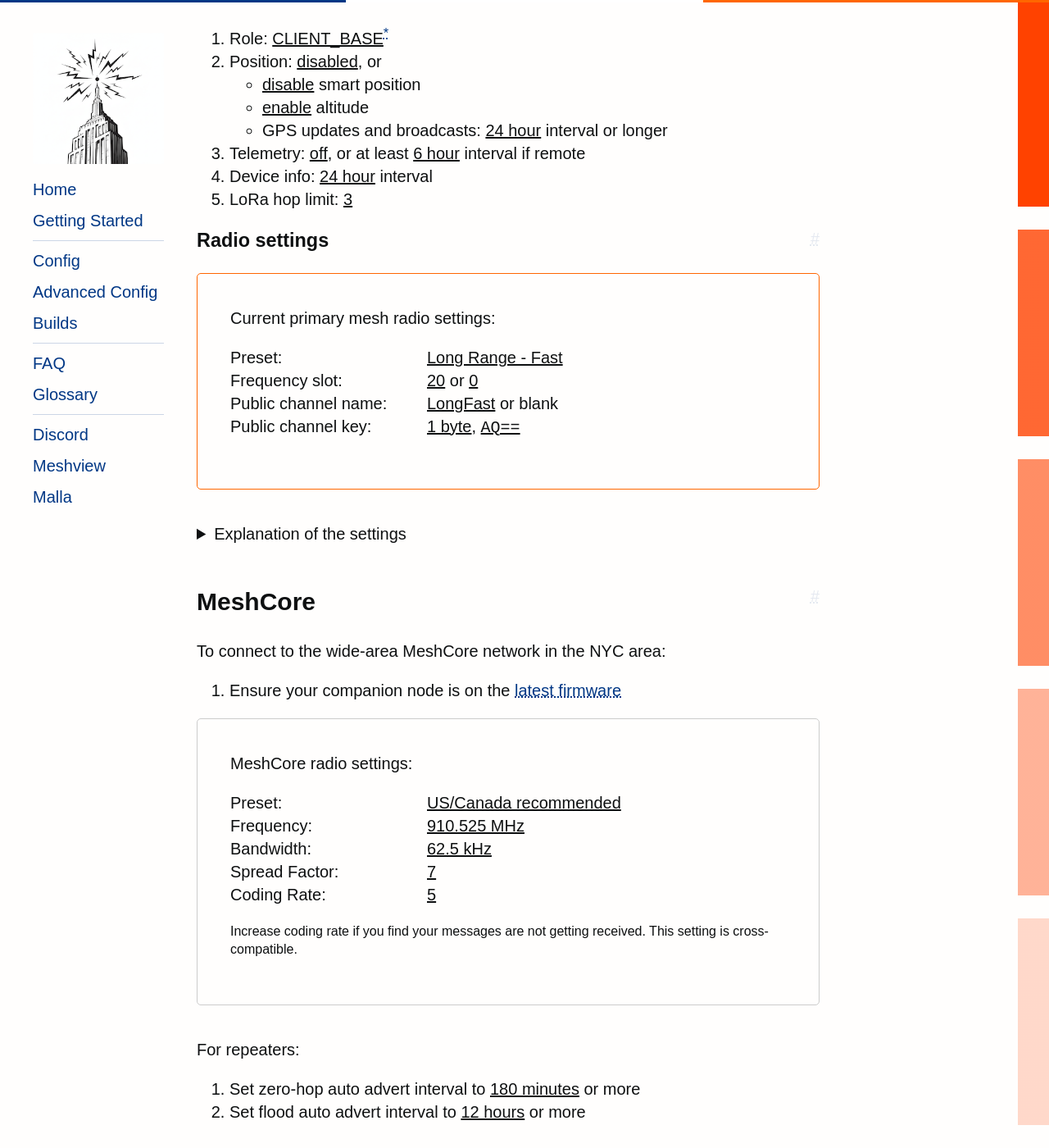
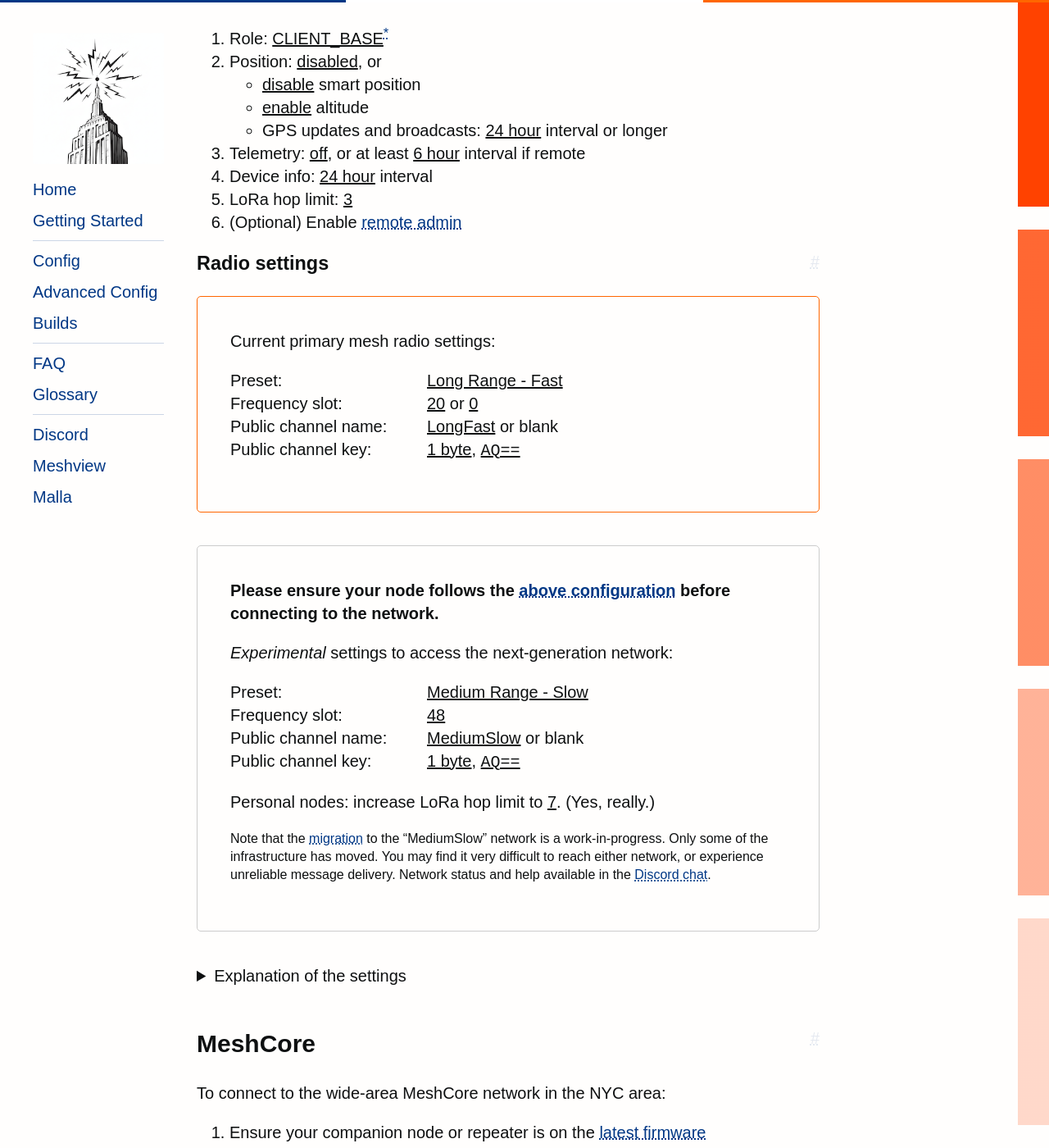
Before and after one commit to MeshNY/meshny.github.io, a Jekyll site: the page built from docs/getting-started.md, in a window 1280 px wide and 1400 px high, scrolled down 964 px. Shown: the whole window at 82% size. Built offline with Jekyll 4.4.1, drawn with Linux system fonts in a browser that asks for light colours; some web fonts are replaced; some of the changed text lies outside the part shown.

Commit message:
Add MediumSlow radio settings

```diff
--- a/docs/getting-started.md
+++ b/docs/getting-started.md
@@ -20,7 +20,7 @@
 1. Ensure your node is on the [latest Beta or Alpha firmware](https://flasher.meshtastic.org)
 2. (optional) Enable LoRa &gt; Ok To MQTT to show on the [map/chat](https://meshview.nyme.sh/map)
 
-### Personal/handheld/mobile nodes
+### Personal/handheld/mobile node configuration
 
 1. Role: <u>CLIENT_MUTE</u>
 2. Position: <u>disabled</u>, or
@@ -33,7 +33,7 @@
 4. Device info: <u>18 hour</u> interval or longer
 5. LoRa hop limit: <u>5</u>
 
-### Stationary/fixed nodes
+### Stationary/fixed node configuration
 
 1. Role: <u>CLIENT_BASE</u><sup><a href="/faq#what-role-do-i-chose">*</a></sup>
 2. Position: <u>disabled</u>, or
@@ -43,6 +43,7 @@
 3. Telemetry: <u>off</u>, or at least <u>6 hour</u> interval if remote
 4. Device info: <u>24 hour</u> interval
 5. LoRa hop limit: <u>3</u>
+6. (Optional) Enable <a href="https://meshtastic.org/docs/configuration/remote-admin/">remote admin</a>
 
 ### Radio settings
 
@@ -60,6 +61,26 @@
   </dl>
 </div>
 
+<div class="callout" id="mediumslow">
+  <p><strong>Please ensure your node follows the <a href="#personalhandheldmobile-node-configuration">above configuration</a> before connecting to the network.</strong></p>
+  <p><em>Experimental</em> settings to access the next-generation network:</p>
+  <dl>
+    <dt>Preset</dt>
+    <dd><u>Medium Range - Slow</u></dd>
+    <dt>Frequency slot</dt>
+    <dd><u>48</u></dd>
+    <dt>Public channel name</dt>
+    <dd><u>MediumSlow</u> or blank</dd>
+    <dt>Public channel key</dt>
+    <dd><u>1 byte</u>, <u><code>AQ==</code></u></dd>
+  </dl>
+  <p>
+    Personal nodes: increase LoRa hop limit to <u>7</u>. (Yes, really.)
+  </p>
+  <p class="small">
+    Note that the <a href="/preset-testing">migration</a> to the “MediumSlow” network is a work-in-progress. Only some of the infrastructure has moved. You may find it very difficult to reach either network, or experience unreliable message delivery. Network status and help available in the <a href="https://discord.nyme.sh">Discord chat</a>.
+  </p>
+</div>
 
 <details>
   <summary>Explanation of the settings</summary>
@@ -72,7 +93,7 @@
 
 To connect to the wide-area MeshCore network in the NYC area:
 
-1. Ensure your companion node is on the [latest firmware](https://flasher.meshcore.co.uk)
+1. Ensure your companion node or repeater is on the [latest firmware](https://flasher.meshcore.co.uk)
 
 <div class="callout" id="meshcore-radio-settings">
   <p>MeshCore radio settings:</p>
```
